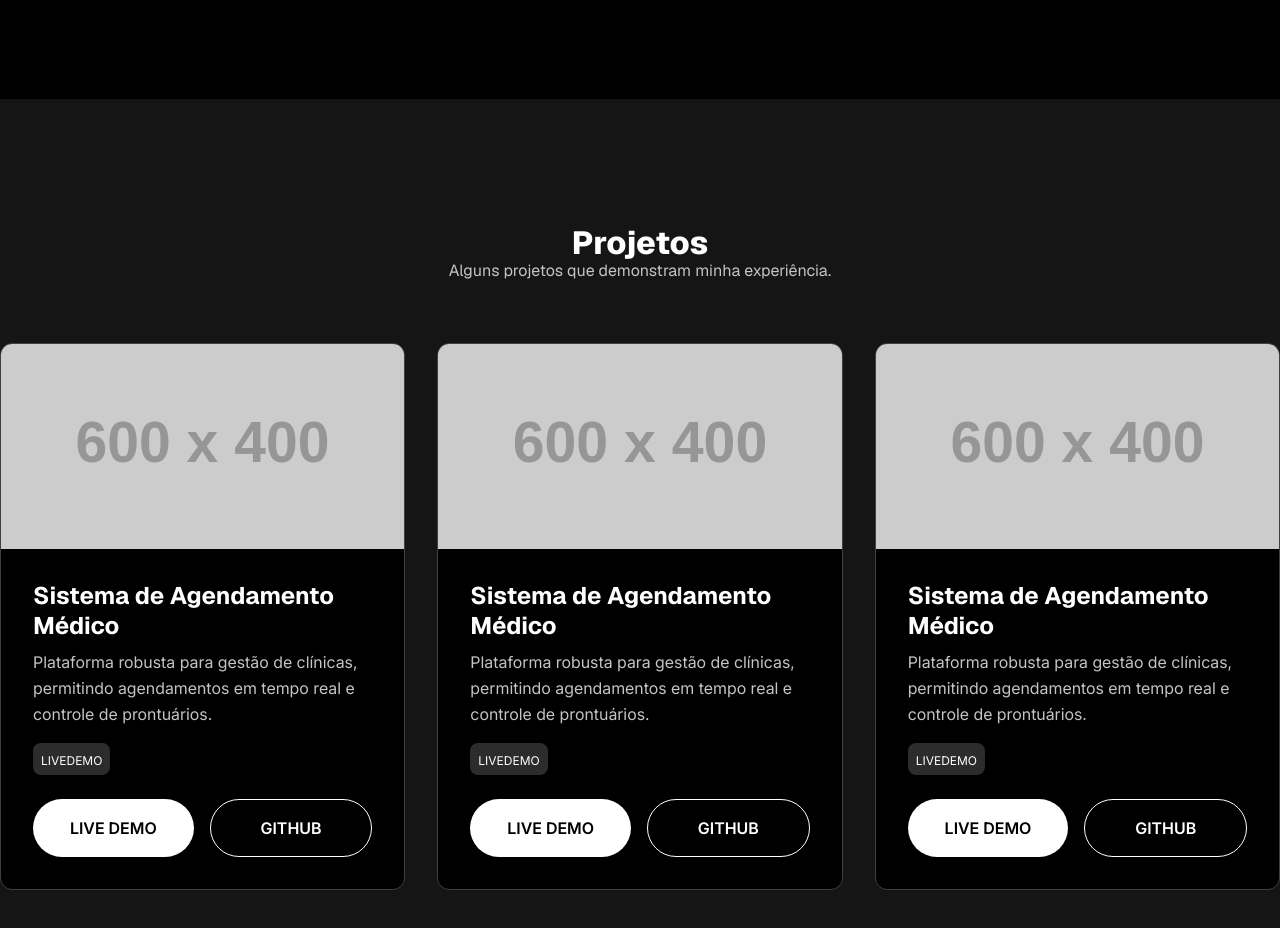
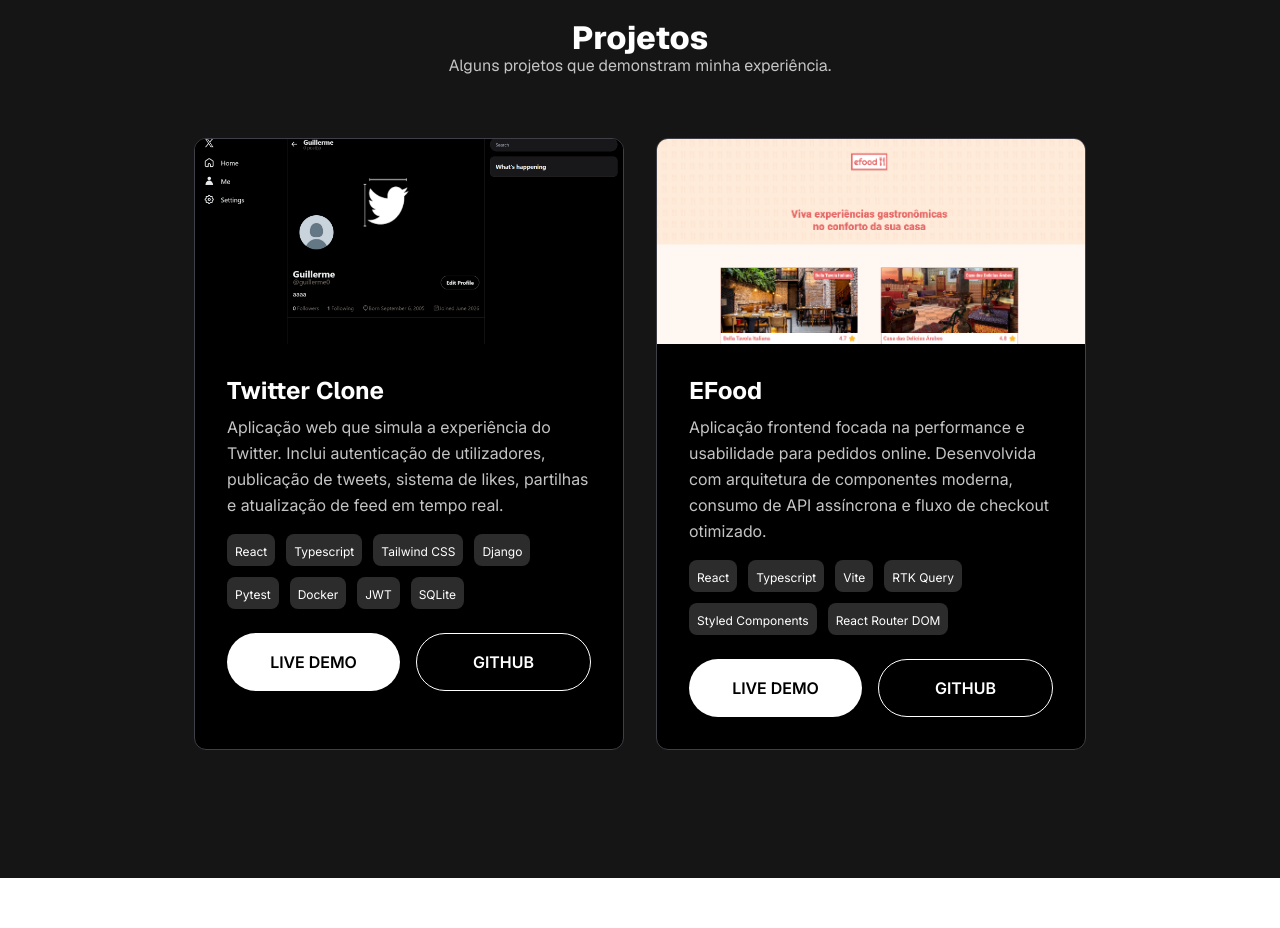
Before and after one commit to Guillerme00/portfolio, a React (Vite) app in the folder portfolio/: page / in a window 1280 px wide. Shown: the part 1420-2348 px from the top of the page. After the commit the page ends 2298 px from the top, so only its background shows below. Built offline with nearby package versions, Linux system fonts and the light colour scheme.

Commit message:
Att 0.0.7 - Projects Area

```diff
--- a/portfolio/src/App.tsx
+++ b/portfolio/src/App.tsx
@@ -32,7 +32,7 @@
       >
         {/* Header */}
         <header
-          className={`sticky top-0 z-100 h-[81px] flex items-center justify-between ml-[40px] mr-[40px] py-[24px] ${theme.primary_background}`}
+          className={`sticky top-0 z-100 h-[81px] flex items-center justify-between pl-[40px] pr-[40px] py-[24px] ${theme.primary_background}`}
         >
           {/* left */}
           <div
@@ -164,7 +164,9 @@
           </div>
         </div>
         {/* Body 2 */}
-        <div className={`py-[128px] flex flex-col items-center h-screen ${theme.secondary_background}`}>
+        <div
+          className={`py-[128px] flex flex-col items-center ${theme.secondary_background}`}
+        >
           {/* Skills */}
           <div className="flex flex-col items-center">
             <h1
@@ -180,53 +182,91 @@
           </div>
           {/* Show skills */}
           <div className="flex gap-[32px] mt-[64px] max-w-[1360px] w-full">
-              <div className={`max-w-[316px] w-full p-[32px] ${theme.primary_background} rounded-lg flex flex-col ${theme.outline} border-[1px] hover:-translate-y-[8px] transition-transform duration-300`}>
-                <h1 className={`geist-midtag text-[14px] ${theme.title_text_variant}`}>
+            <div
+              className={`max-w-[316px] w-full p-[32px] ${theme.primary_background} rounded-lg flex flex-col ${theme.outline} border-[1px] hover:-translate-y-[8px] transition-transform duration-300`}
+            >
+              <h1
+                className={`geist-midtag text-[14px] ${theme.title_text_variant}`}
+              >
                 {language.tech.frontend.name}
               </h1>
               <div className="mt-[16px]">
-                  {language.tech.frontend.skills.map((item:string) => (
-                    <SkillTag hover={theme.button_tag_hover} text={item} bg_tag={theme.tag_background} text_color={theme.title_text_color}/>
+                {language.tech.frontend.skills.map((item: string) => (
+                  <SkillTag
+                    hover={theme.button_tag_hover}
+                    text={item}
+                    bg_tag={theme.tag_background}
+                    text_color={theme.title_text_color}
+                  />
                 ))}
               </div>
             </div>
 
-              <div className={`max-w-[316px] w-full p-[32px] ${theme.primary_background} rounded-lg flex flex-col ${theme.outline} border-[1px] hover:-translate-y-[8px] transition-transform duration-300`}>
-                <h1 className={`geist-midtag text-[14px] ${theme.title_text_variant}`}>
+            <div
+              className={`max-w-[316px] w-full p-[32px] ${theme.primary_background} rounded-lg flex flex-col ${theme.outline} border-[1px] hover:-translate-y-[8px] transition-transform duration-300`}
+            >
+              <h1
+                className={`geist-midtag text-[14px] ${theme.title_text_variant}`}
+              >
                 {language.tech.backend.name}
               </h1>
               <div className="mt-[16px]">
-                  {language.tech.backend.skills.map((item:string) => (
-                    <SkillTag hover={theme.button_tag_hover} text={item} bg_tag={theme.tag_background} text_color={theme.title_text_color}/>
+                {language.tech.backend.skills.map((item: string) => (
+                  <SkillTag
+                    hover={theme.button_tag_hover}
+                    text={item}
+                    bg_tag={theme.tag_background}
+                    text_color={theme.title_text_color}
+                  />
                 ))}
               </div>
             </div>
 
-              <div className={`max-w-[316px] w-full p-[32px] ${theme.primary_background} rounded-lg flex flex-col ${theme.outline} border-[1px] hover:-translate-y-[8px] transition-transform duration-300`}>
-                <h1 className={`geist-midtag text-[14px] ${theme.title_text_variant}`}>
+            <div
+              className={`max-w-[316px] w-full p-[32px] ${theme.primary_background} rounded-lg flex flex-col ${theme.outline} border-[1px] hover:-translate-y-[8px] transition-transform duration-300`}
+            >
+              <h1
+                className={`geist-midtag text-[14px] ${theme.title_text_variant}`}
+              >
                 {language.tech.database.name}
               </h1>
               <div className="mt-[16px]">
-                  {language.tech.database.skills.map((item:string) => (
-                    <SkillTag hover={theme.button_tag_hover} text={item} bg_tag={theme.tag_background} text_color={theme.title_text_color}/>
+                {language.tech.database.skills.map((item: string) => (
+                  <SkillTag
+                    hover={theme.button_tag_hover}
+                    text={item}
+                    bg_tag={theme.tag_background}
+                    text_color={theme.title_text_color}
+                  />
                 ))}
               </div>
             </div>
 
-              <div className={`max-w-[316px] w-full p-[32px] ${theme.primary_background} rounded-lg flex flex-col ${theme.outline} border-[1px] hover:-translate-y-[8px] transition-transform duration-300`}>
-                <h1 className={`geist-midtag text-[14px] ${theme.title_text_variant}`}>
+            <div
+              className={`max-w-[316px] w-full p-[32px] ${theme.primary_background} rounded-lg flex flex-col ${theme.outline} border-[1px] hover:-translate-y-[8px] transition-transform duration-300`}
+            >
+              <h1
+                className={`geist-midtag text-[14px] ${theme.title_text_variant}`}
+              >
                 {language.tech.tools.name}
               </h1>
               <div className="mt-[16px]">
-                  {language.tech.tools.skills.map((item:string) => (
-                    <SkillTag hover={theme.button_tag_hover} text={item} bg_tag={theme.tag_background} text_color={theme.title_text_color}/>
+                {language.tech.tools.skills.map((item: string) => (
+                  <SkillTag
+                    hover={theme.button_tag_hover}
+                    text={item}
+                    bg_tag={theme.tag_background}
+                    text_color={theme.title_text_color}
+                  />
                 ))}
               </div>
             </div>
           </div>
         </div>
         {/* Body 3 */}
-        <div className={`py-[128px] flex flex-col items-center min-h-screen ${theme.primary_background}`}>
+        <div
+          className={`py-[128px] flex flex-col items-center min-h-screen ${theme.primary_background}`}
+        >
           {/* Projects */}
           <div className="flex flex-col items-center">
             <h1
@@ -241,9 +281,29 @@
             </h1>
           </div>
           <div className="pt-[64px] flex gap-[32px]">
-              <ProjectCard title_text_variant={theme.title_text_variant} title_text_color={theme.title_text_color} text={"LIVEDEMO"} bg_tag={theme.tag_background} text_color={theme.title_text_color} button_background={theme.button_background} button_border_color={theme.button_border_color} button_empty_border_hover={theme.button_empty_border_hover} button_empty_text={theme.button_empty_text} button_empty_text_hover={theme.button_empty_text_hover} button_full_text={theme.button_full_text} button_hover={theme.button_hover} tag_hover={theme.button_tag_hover}/>
-              <ProjectCard title_text_variant={theme.title_text_variant} title_text_color={theme.title_text_color} text={"LIVEDEMO"} bg_tag={theme.tag_background} text_color={theme.title_text_color} button_background={theme.button_background} button_border_color={theme.button_border_color} button_empty_border_hover={theme.button_empty_border_hover} button_empty_text={theme.button_empty_text} button_empty_text_hover={theme.button_empty_text_hover} button_full_text={theme.button_full_text} button_hover={theme.button_hover} tag_hover={theme.button_tag_hover}/>
-              <ProjectCard title_text_variant={theme.title_text_variant} title_text_color={theme.title_text_color} text={"LIVEDEMO"} bg_tag={theme.tag_background} text_color={theme.title_text_color} button_background={theme.button_background} button_border_color={theme.button_border_color} button_empty_border_hover={theme.button_empty_border_hover} button_empty_text={theme.button_empty_text} button_empty_text_hover={theme.button_empty_text_hover} button_full_text={theme.button_full_text} button_hover={theme.button_hover} tag_hover={theme.button_tag_hover}/>
+            {language.projects.map((item) => (
+              <ProjectCard
+                title_text_variant={theme.title_text_variant}
+                title_text_color={theme.title_text_color}
+                background={theme.secondary_background}
+                bg_tag={theme.tag_background}
+                text_color={theme.title_text_color}
+                button_background={theme.button_background}
+                button_border_color={theme.button_border_color}
+                button_empty_border_hover={theme.button_empty_border_hover}
+                button_empty_text={theme.button_empty_text}
+                button_empty_text_hover={theme.button_empty_text_hover}
+                button_full_text={theme.button_full_text}
+                button_hover={theme.button_hover}
+                tag_hover={theme.button_tag_hover}
+                github_link={item.github_link}
+                live_link={item.live_link}
+                project_name={item.name}
+                project_text={item.text}
+                techs={item.tags}
+                project_photo={item.image}
+              />
+            ))}
           </div>
         </div>
       </div>
--- a/portfolio/src/components/project_card.tsx
+++ b/portfolio/src/components/project_card.tsx
@@ -1,61 +1,107 @@
 import { SkillTag } from "./skill_tag";
 
 type ProjectCard = {
-    text: string,
-    bg_tag: string,
-    text_color: string
-    tag_hover: string,
-    button_hover: string,
-    button_background: string,
-    button_full_text: string,
-    button_empty_border_hover: string,
-    button_empty_text_hover: string,
-    button_border_color: string,
-    button_empty_text: string
-    title_text_color: string,
-    title_text_variant: string,
-}
+  background: string;
+  bg_tag: string;
+  text_color: string;
+  tag_hover: string;
+  button_hover: string;
+  button_background: string;
+  button_full_text: string;
+  button_empty_border_hover: string;
+  button_empty_text_hover: string;
+  button_border_color: string;
+  button_empty_text: string;
+  title_text_color: string;
+  title_text_variant: string;
 
+  project_name: string;
+  project_text: string;
+  techs: string[];
+  live_link: string;
+  github_link: string;
+  project_photo: string;
+};
 
-const ProjectCard = ({title_text_variant, title_text_color, text, bg_tag, tag_hover, text_color, button_background, button_border_color, button_empty_border_hover, button_empty_text, button_empty_text_hover, button_full_text, button_hover}: ProjectCard) => {
+const ProjectCard = ({
+  title_text_variant,
+  title_text_color,
+  bg_tag,
+  tag_hover,
+  text_color,
+  button_background,
+  button_border_color,
+  button_empty_border_hover,
+  button_empty_text,
+  button_empty_text_hover,
+  button_full_text,
+  button_hover,
+  github_link,
+  live_link,
+  project_name,
+  project_text,
+  techs,
+  project_photo,
+  background,
+}: ProjectCard) => {
   return (
-    <div className="max-w-[430px] overflow-hidden rounded-xl border border-zinc-700 bg-black hover:-translate-y-[8px] transition-transform duration-300">
+    <div
+      className={`max-w-[430px] overflow-hidden rounded-xl border border-zinc-700 ${background} hover:-translate-y-[8px] transition-transform duration-300`}
+    >
       {/* Image */}
       <div className="w-full">
         <img
-          src="https://placehold.co/600x400"
+          src={project_photo}
           alt="Sistema de Agendamento Médico"
           className="w-full object-cover max-w-[430px] max-h-[205px]"
         />
       </div>
       {/* Content */}
       <div className="p-[32px]">
-        <h2 className={`text-[24px] geist-700 ${title_text_color} leading-tight`}>
-          Sistema de Agendamento Médico
+        <h2
+          className={`text-[24px] geist-700 ${title_text_color} leading-tight`}
+        >
+          {project_name}
         </h2>
 
-        <p className={`font-[16px] pt-[8px] inter_400 ${title_text_variant} leading-relaxed`}>
-          Plataforma robusta para gestão de clínicas, permitindo
-          agendamentos em tempo real e controle de prontuários.
+        <p
+          className={`font-[16px] pt-[8px] inter_400 ${title_text_variant} leading-relaxed`}
+        >
+          {project_text}
         </p>
 
         {/* Techs */}
-        <div className="flex flex-wrap gap-3 pt-[16px]">
-          <SkillTag text={text} bg_tag={bg_tag} hover={tag_hover} text_color={text_color}/>
+        <div className="">
+          <div className="flex flex-wrap gap-[3px] pt-[16px]">
+            {techs.map((item) => (
+              <SkillTag
+                text={item}
+                bg_tag={bg_tag}
+                hover={tag_hover}
+                text_color={text_color}
+              />
+            ))}
           </div>
 
           {/* Buttons */}
           <div className="flex w-full gap-[16px] pt-[16px]">
             <button
               className={`flex-1 py-[16px] px-[26px] rounded-full ${button_hover} ${button_background} ${button_full_text} inter cursor-pointer transition-colors duration-300`}
+              onClick={() => {
+                window.open(live_link, "_blank");
+              }}
             >
               LIVE DEMO
             </button>
             <button
               className={`flex-1 py-[16px] px-[26px] rounded-full bg-transparent border-[1px] ${button_empty_border_hover} ${button_empty_text_hover} ${button_border_color} ${button_empty_text} inter cursor-pointer transition-colors duration-300`}
+              onClick={() => {
+                window.open(github_link, "_blank");
+              }}
             >
               GITHUB
             </button>
+          </div>
         </div>
       </div>
     </div>
--- a/portfolio/src/page_language/english.ts
+++ b/portfolio/src/page_language/english.ts
@@ -1,3 +1,6 @@
+import TwitterImage from "../assets/images/twitter_image.png";
+import EfoodImage from "../assets/images/efood_image.png";
+
 export const english = {
   header_language: "US-EN",
   header_about_me: "About me",
@@ -23,34 +26,53 @@
         "Vite",
         "Sass",
         "Bootstrap",
-  ]
+      ],
     },
     backend: {
       name: "BACKEND",
-      skills: [
-        "Python",
-        "Django",
-        "Django REST",
-        "REST API",
-      ],
+      skills: ["Python", "Django", "Django REST", "REST API"],
     },
     database: {
       name: "DATABASE",
-      skills: [
-        "SQLite",
-        "PostgreSQL",
-      ],
+      skills: ["SQLite", "PostgreSQL"],
     },
     tools: {
       name: "TOOLS",
-      skills: [
-        "Git",
-        "GitHub",
-        "VS Code",
-        "Docker",
-        "Figma",
-        "Postman",
-      ],
+      skills: ["Git", "GitHub", "VS Code", "Docker", "Figma", "Postman"],
     },
   },
+  projects: [
+    {
+      image: TwitterImage,
+      name: "Twitter Clone",
+      text: "A web application that simulates the Twitter experience. Includes user authentication, tweet posting, a like system, sharing, and real-time feed updates.",
+      tags: [
+        "React",
+        "Typescript",
+        "Tailwind CSS",
+        "Django",
+        "Pytest",
+        "Docker",
+        "JWT",
+        "SQLite",
+      ],
+      live_link: "https://twitter-project-woad.vercel.app/signin",
+      github_link: "https://github.com/Guillerme00/Twitter-Project",
+    },
+    {
+      image: EfoodImage,
+      name: "EFood",
+      text: "Frontend application focused on performance and usability for online orders. Developed with a modern component architecture, asynchronous API consumption, and an optimized checkout flow.",
+      tags: [
+        "React",
+        "Typescript",
+        "Vite",
+        "RTK Query",
+        "Styled Components",
+        "React Router DOM",
+      ],
+      live_link: "https://efood-project-frontend.vercel.app/",
+      github_link: "https://github.com/Guillerme00/EFOOD-PROJECT-FRONTEND",
+    },
+  ],
 };
--- a/portfolio/src/page_language/portuguese.ts
+++ b/portfolio/src/page_language/portuguese.ts
@@ -1,3 +1,6 @@
+import TwitterImage from "../assets/images/twitter_image.png";
+import EfoodImage from "../assets/images/efood_image.png";
+
 export const portuguese = {
   header_language: "PT-BR",
   header_about_me: "Sobre mim",
@@ -10,7 +13,8 @@
     "Especializado na criação de aplicações web modernas, escaláveis e focadas na experiência do usuário. Transformo ideias em soluções digitais utilizando tecnologias do mercado.",
   my_projects: "Veja meus projetos",
   my_contacts: "Entre em contato",
-  skills_text: "Ferramentas e tecnologias que utilizo para construir soluções modernas.",
+  skills_text:
+    "Ferramentas e tecnologias que utilizo para construir soluções modernas.",
   projects_text: "Alguns projetos que demonstram minha experiência.",
   tech: {
     frontend: {
@@ -23,34 +27,53 @@
         "Vite",
         "Sass",
         "Bootstrap",
-    ]
+      ],
     },
     backend: {
       name: "BACKEND",
-      skills: [
-        "Python",
-        "Django",
-        "Django REST",
-        "REST API",
-      ],
+      skills: ["Python", "Django", "Django REST", "REST API"],
     },
     database: {
       name: "DATABASE",
-      skills: [
-        "SQLite",
-        "PostgreSQL",
-      ],
+      skills: ["SQLite", "PostgreSQL"],
     },
     tools: {
       name: "TOOLS",
-      skills: [
-        "Git",
-        "GitHub",
-        "VS Code",
-        "Docker",
-        "Figma",
-        "Postman",
-      ],
+      skills: ["Git", "GitHub", "VS Code", "Docker", "Figma", "Postman"],
     },
   },
+  projects: [
+    {
+      image: TwitterImage,
+      name: "Twitter Clone",
+      text: "Aplicação web que simula a experiência do Twitter. Inclui autenticação de utilizadores, publicação de tweets, sistema de likes, partilhas e atualização de feed em tempo real.",
+      tags: [
+        "React",
+        "Typescript",
+        "Tailwind CSS",
+        "Django",
+        "Pytest",
+        "Docker",
+        "JWT",
+        "SQLite",
+      ],
+      live_link: "https://twitter-project-woad.vercel.app/signin",
+      github_link: "https://github.com/Guillerme00/Twitter-Project",
+    },
+    {
+      image: EfoodImage,
+      name: "EFood",
+      text: "Aplicação frontend focada na performance e usabilidade para pedidos online. Desenvolvida com arquitetura de componentes moderna, consumo de API assíncrona e fluxo de checkout otimizado.",
+      tags: [
+        "React",
+        "Typescript",
+        "Vite",
+        "RTK Query",
+        "Styled Components",
+        "React Router DOM",
+      ],
+      live_link: "https://efood-project-frontend.vercel.app/",
+      github_link: "https://github.com/Guillerme00/EFOOD-PROJECT-FRONTEND",
+    },
+  ],
 };
```
Also changed, not shown: portfolio/src/assets/images/efood_image.png (added), portfolio/src/assets/images/twitter_image.png (added). Lines whose indentation alone changed are shown as unchanged.
